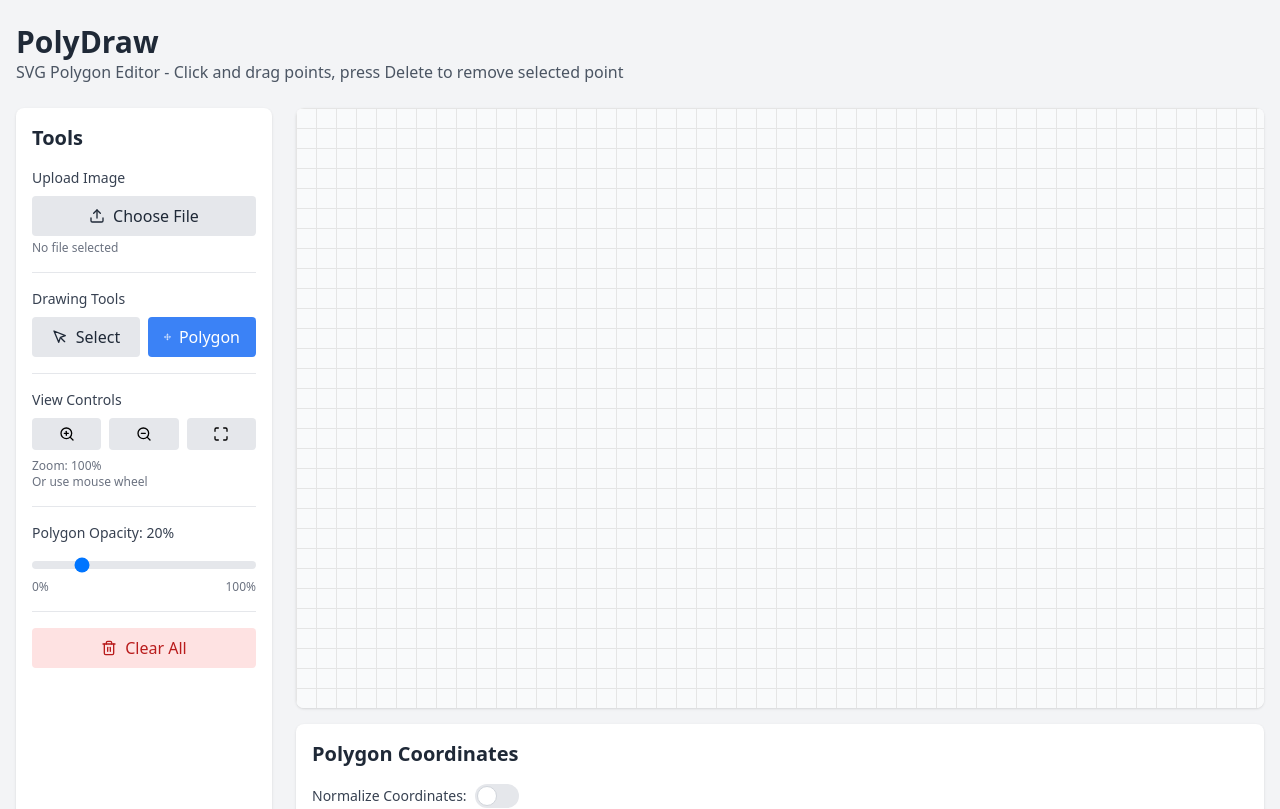
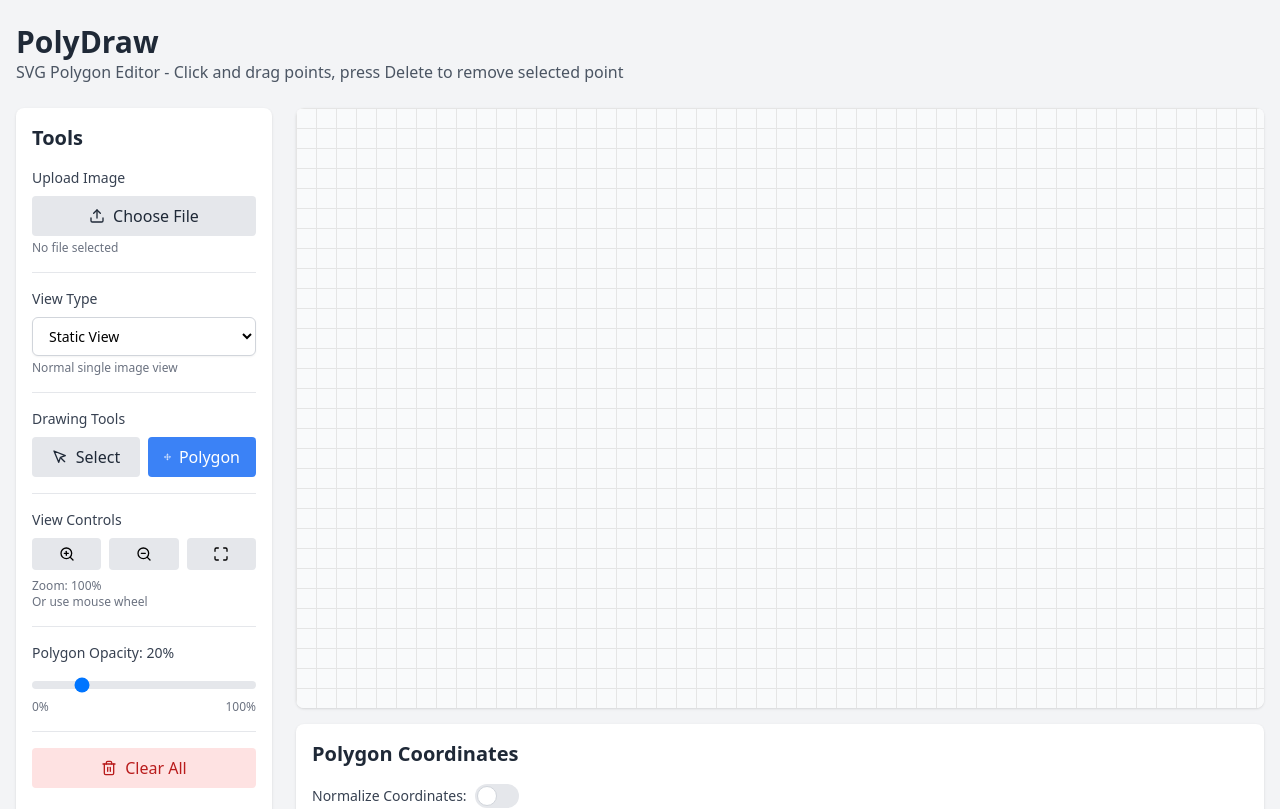
Before and after one commit to gerrylwk/PolyDraw, a React (Vite) app: page / in a window 1280 px wide. Shown: the top 809 px of the page. Built offline with nearby package versions, Linux system fonts and the light colour scheme.

Commit message:
Support snapping for different view types

```diff
--- a/src/App.tsx
+++ b/src/App.tsx
@@ -24,6 +24,8 @@ interface DraggedPoint {
   polygon: Polygon;
 }
 
+type ViewType = 'static' | 'double-panoramic';
+
 function App() {
   // State variables
   const [currentTool, setCurrentTool] = useState<'select' | 'polygon'>('polygon');
@@ -48,6 +50,7 @@ function App() {
   const [polygonOpacity, setPolygonOpacity] = useState(0.2);
   const [editingSVGString, setEditingSVGString] = useState('');
   const [isEditingSVG, setIsEditingSVG] = useState(false);
+  const [viewType, setViewType] = useState<ViewType>('static');
 
   // Refs
   const canvasContainerRef = useRef<HTMLDivElement>(null);
@@ -186,6 +189,8 @@ function App() {
       x = imgWidth;
     }
 
+    // Handle vertical snapping based on view type
+    if (viewType === 'static') {
       // Snap to top edge
       if (Math.abs(y - 0) <= threshold) {
         y = 0;
@@ -193,6 +198,34 @@ function App() {
       // Snap to bottom edge
       else if (Math.abs(y - imgHeight) <= threshold) {
         y = imgHeight;
+      }
+    } else if (viewType === 'double-panoramic') {
+      const midPoint = imgHeight / 2;
+
+      // Determine which half we're in
+      if (y <= midPoint) {
+        // Top half - snap to top edge or middle boundary
+        if (Math.abs(y - 0) <= threshold) {
+          y = 0;
+        } else if (Math.abs(y - midPoint) <= threshold) {
+          y = midPoint;
+        }
+        // Constrain to top half
+        if (y > midPoint) {
+          y = midPoint;
+        }
+      } else {
+        // Bottom half - snap to middle boundary + 1 or bottom edge
+        if (Math.abs(y - midPoint) <= threshold) {
+          y = midPoint;
+        } else if (Math.abs(y - imgHeight) <= threshold) {
+          y = imgHeight + 1;
+        }
+        // Constrain to bottom half
+        if (y < midPoint) {
+          y = midPoint;
+        }
+      }
     }
 
     return { x, y };
@@ -728,6 +761,24 @@ function App() {
               </div>
 
               <div className="border-t border-gray-200 pt-4">
+                <label className="block text-sm font-medium text-gray-700 mb-2">View Type</label>
+                <select
+                  value={viewType}
+                  onChange={(e) => setViewType(e.target.value as ViewType)}
+                  className="w-full px-3 py-2 border border-gray-300 rounded-md shadow-sm focus:outline-none focus:ring-2 focus:ring-blue-500 focus:border-blue-500 bg-white text-sm"
+                >
+                  <option value="static">Static View</option>
+                  <option value="double-panoramic">Double Panoramic View</option>
+                </select>
+                <div className="text-xs text-gray-500 mt-1">
+                  {viewType === 'static'
+                    ? 'Normal single image view'
+                    : 'Top and bottom halves are separate images'
+                  }
+                </div>
+              </div>
+
+              <div className="border-t border-gray-200 pt-4">
                 <label className="block text-sm font-medium text-gray-700 mb-2">Drawing Tools</label>
                 <div className="grid grid-cols-2 gap-2">
                   <button
@@ -819,7 +870,9 @@ function App() {
             <div className="bg-white rounded-lg shadow overflow-hidden">
               <div
                 ref={canvasContainerRef}
-                className="relative w-full h-96 lg:h-[600px] overflow-hidden bg-gray-50 bg-grid-pattern"
+                className={`relative w-full h-96 lg:h-[600px] overflow-hidden bg-gray-50 bg-grid-pattern ${
+                  viewType === 'double-panoramic' ? 'border-dashed' : ''
+                }`}
                 style={{
                   backgroundImage: 'linear-gradient(#e5e5e5 1px, transparent 1px), linear-gradient(90deg, #e5e5e5 1px, transparent 1px)',
                   backgroundSize: '20px 20px',
@@ -837,7 +890,18 @@ function App() {
                   style={{
                     cursor: currentTool === 'polygon' ? 'crosshair' : isDragging ? 'grabbing' : 'grab'
                   }}
+                >
+                  {/* Double panoramic view divider line */}
+                  {viewType === 'double-panoramic' && uploadedImage && (
+                    <div
+                      className="absolute left-0 right-0 border-t-2 border-dashed border-red-400 pointer-events-none z-20"
+                      style={{
+                        top: `${uploadedImage.naturalHeight / 2}px`,
+                        opacity: 0.7
+                      }}
                     />
+                  )}
+                </div>
               </div>
             </div>
 
```
Lines whose indentation alone changed are shown as unchanged.
